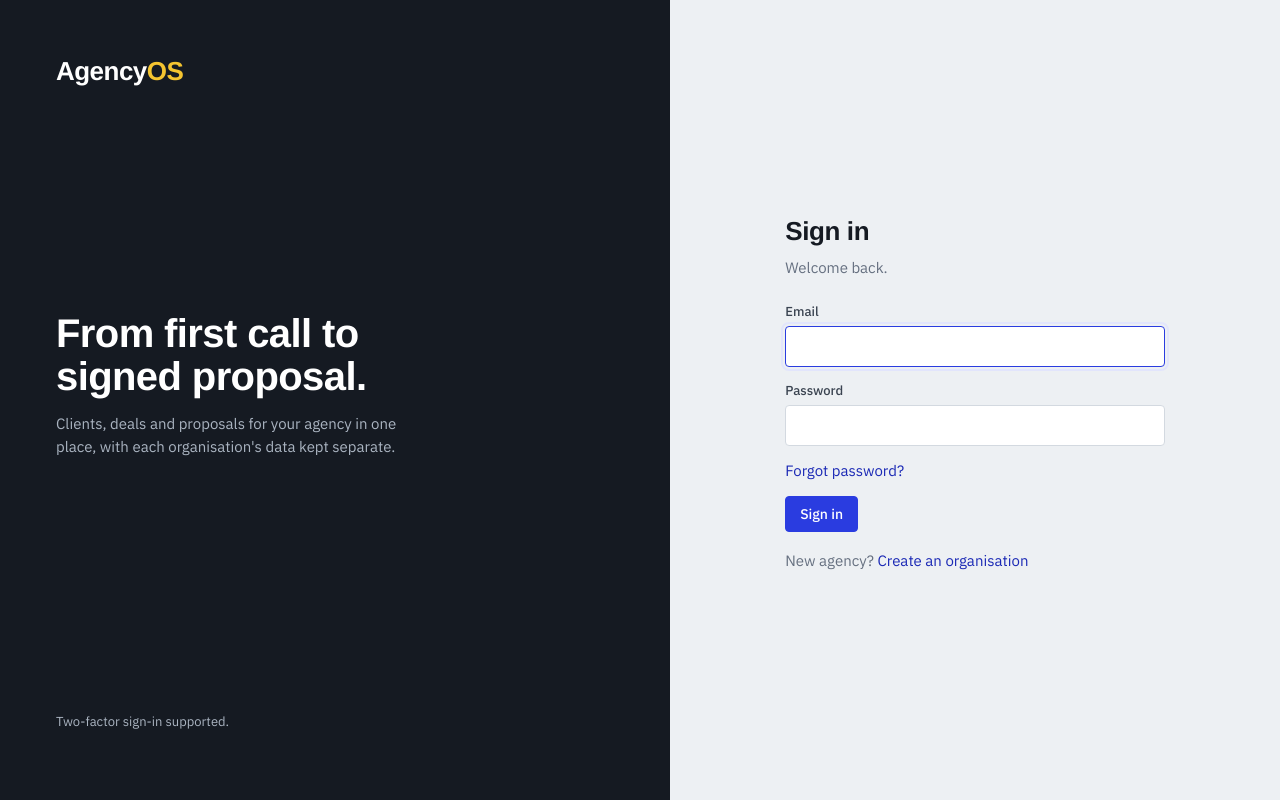
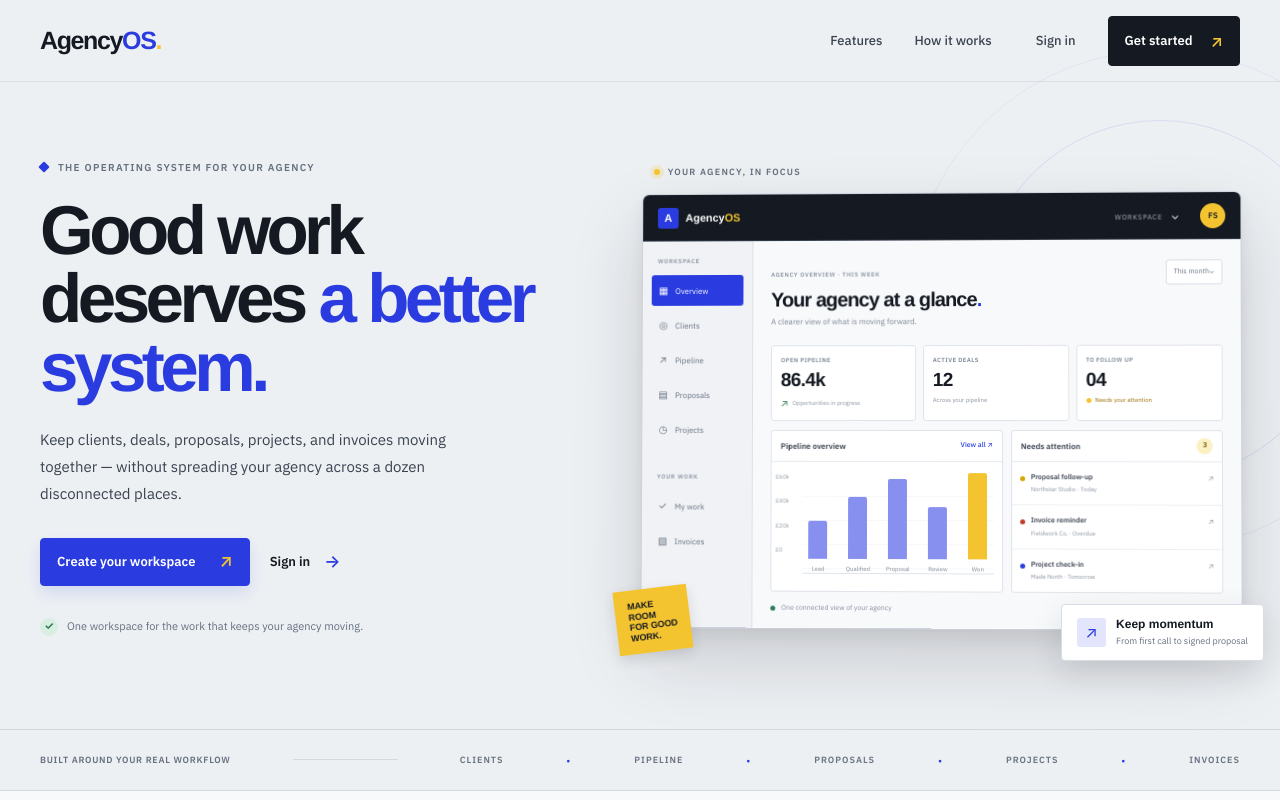
Before and after one commit to faizansaiyed123/agencyos_frontend, a React (Vite) app: page / in a window 1280 px wide. Before the commit this address led to /login. Shown: the top 800 px of the page. Built offline with nearby package versions, Linux system fonts and the light colour scheme; no server answers; a web font is replaced by a local one.

Commit message:
Route signed-out visitors to the public homepage

```diff
--- a/src/App.tsx
+++ b/src/App.tsx
@@ -1,4 +1,4 @@
-import { Navigate, Route, Routes } from "react-router-dom";
+import { Navigate, Route, Routes, useLocation } from "react-router-dom";
 import type { ReactNode } from "react";
 import { useAuth } from "./auth/AuthContext";
 import { can, type Perm } from "./api/permissions";
@@ -6,6 +6,7 @@
 import { Spinner } from "./components/ui";
 import { AcceptInvite, ForgotPassword, Login, ResetPassword, Signup } from "./pages/Auth";
 import Dashboard from "./pages/Dashboard";
+import Homepage from "./pages/Homepage";
 import { ClientDetail, Clients } from "./pages/Clients";
 import { DealDetail, Pipeline } from "./pages/Deals";
 import { ProposalDetail, Proposals } from "./pages/Proposals";
@@ -36,8 +37,11 @@
 
 function Private() {
   const { user, loading } = useAuth();
+  const { pathname } = useLocation();
   if (loading) return <Spinner />;
-  if (!user) return <Navigate to="/login" replace />;
+  if (!user) {
+    return pathname === "/" ? <Homepage /> : <Navigate to="/login" replace />;
+  }
   return <Layout />;
 }
 
```
